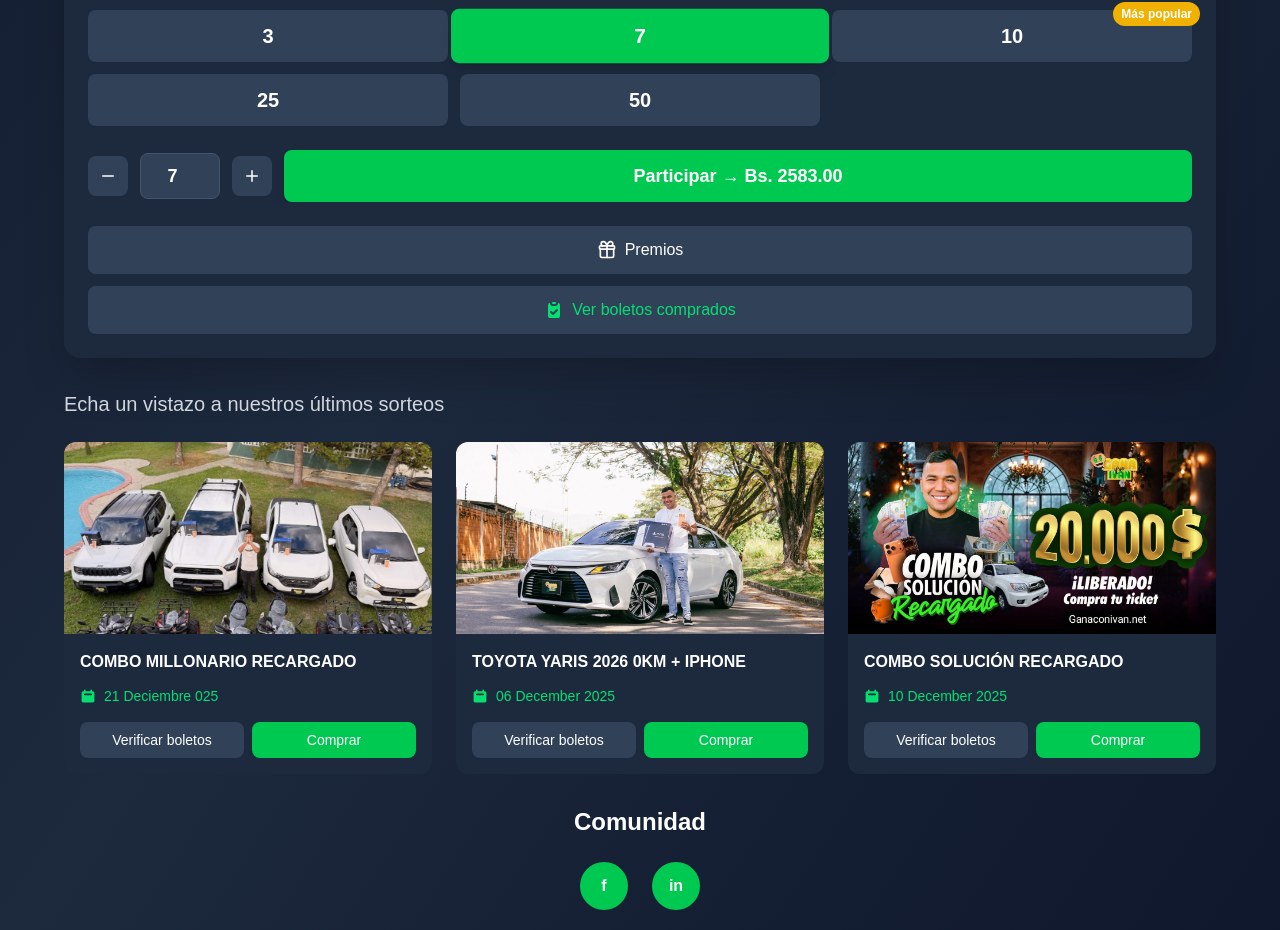
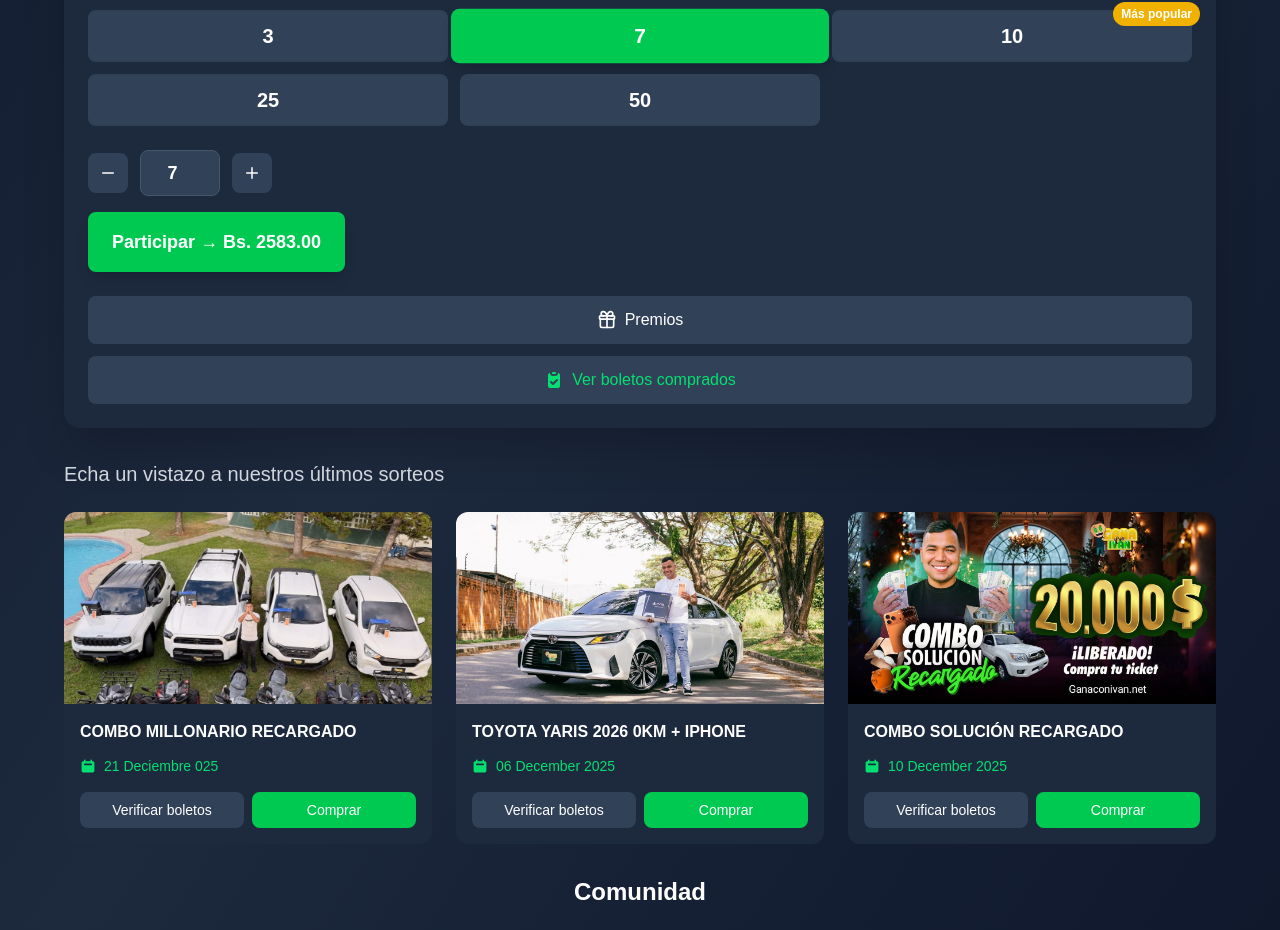
Before and after one commit to digimonapk/sorteo, a Next.js app: page / in a window 1280 px wide. Shown: the part 988-1918 px from the top of the page. Built offline with nearby package versions, Linux system fonts and the light colour scheme.

Commit message:
Update page.tsx

```diff
--- a/app/page.tsx
+++ b/app/page.tsx
@@ -1194,12 +1194,14 @@ export default function RaffleTickets() {
               ))}
 
             </div>
-<div className="flex items-stretch gap-3 mb-6 w-full overflow-hidden">
-  {/* Selector (no se encoge) */}
-  <div className="flex items-center gap-3 shrink-0">
+<div className="mb-6 w-full">
+  {/* CONTADOR */}
+  <div className="flex justify-center md:justify-start">
+    <div className="flex items-center gap-3">
       <button
         onClick={() => handleQuantityChange(selectedQuantity - 1)}
         className="w-10 h-10 bg-slate-700 hover:bg-slate-600 text-white rounded-lg flex items-center justify-center"
+        aria-label="Disminuir"
       >
         <Minus size={18} />
       </button>
@@ -1217,26 +1219,31 @@ export default function RaffleTickets() {
       <button
         onClick={() => handleQuantityChange(selectedQuantity + 1)}
         className="w-10 h-10 bg-slate-700 hover:bg-slate-600 text-white rounded-lg flex items-center justify-center"
+        aria-label="Aumentar"
       >
         <Plus size={18} />
       </button>
     </div>
+  </div>
 
-  {/* BOTÓN que rellena sin salirse */}
+  {/* BOTÓN PARTICIPAR */}
+  <div className="mt-4 flex justify-center md:justify-start">
     <button
       onClick={handleParticipate}
       className="
-      flex-1 min-w-0
-      px-4 py-3
+        w-full md:w-auto
+        px-6 py-4
         bg-green-500 hover:bg-green-600
-      text-white text-base sm:text-lg font-bold
+        text-white text-lg font-bold
         rounded-lg transition-colors shadow-lg
-      truncate
+        whitespace-nowrap
       "
     >
       Participar → Bs. {totalAmount}
     </button>
   </div>
+</div>
+
 
 
             <div className="space-y-3">
```
Lines whose indentation alone changed are shown as unchanged.
